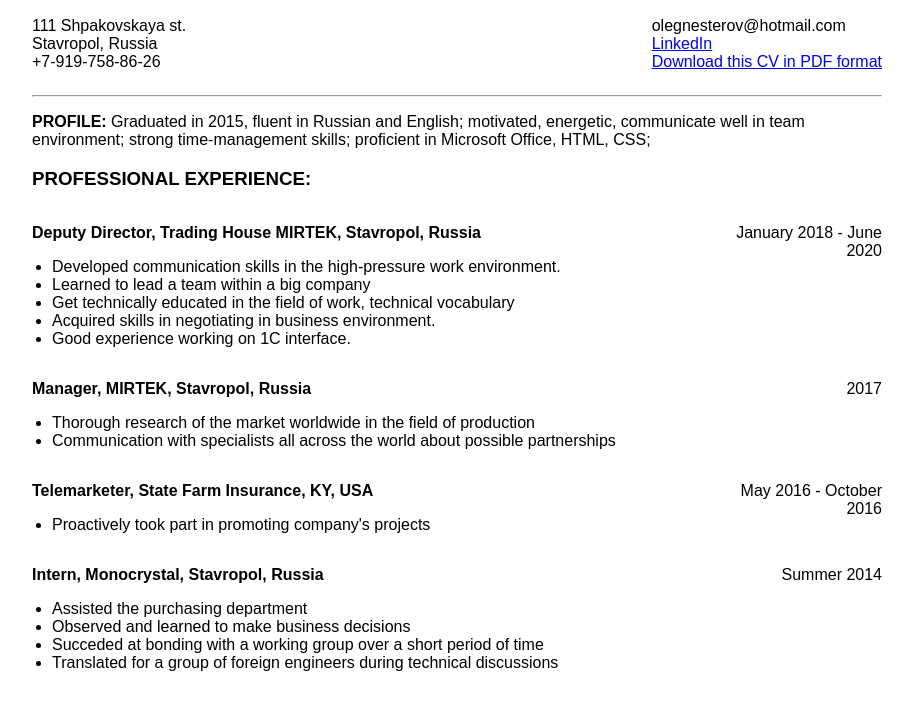
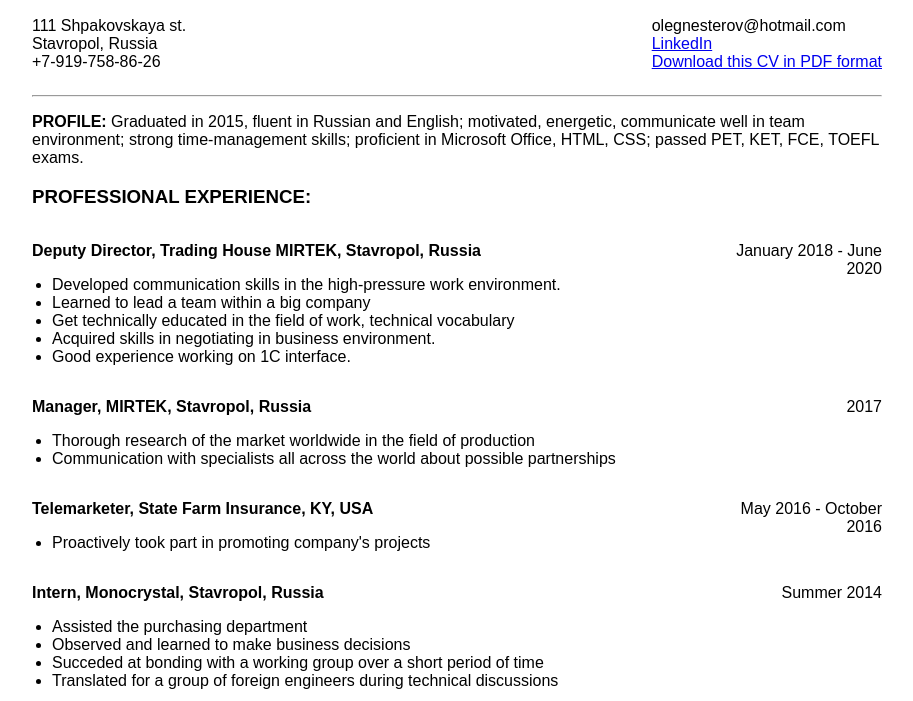
Before and after one commit to dhoksc/Resume, a plain HTML site: page index.html in a window 1280 px wide. Shown: the part 79-780 px from the top of the page, without its empty margins (183-1096 px from the left). Drawn offline with Linux system fonts and the light colour scheme.

Commit message:
added English exams

```diff
--- a/index.html
+++ b/index.html
@@ -33,7 +33,7 @@
     <main>
         <p><strong>PROFILE:</strong> Graduated in 2015, fluent in Russian and English; motivated, energetic,
             communicate well in team environment; strong time-management skills; proficient in Microsoft Office,
-            HTML, CSS; </p>
+            HTML, CSS; passed PET, KET, FCE, TOEFL exams. </p>
 
         <div class="ProfessionalExperience">
             <h3>PROFESSIONAL EXPERIENCE:</h3>
```
Also changed, not shown: 1 other file.
